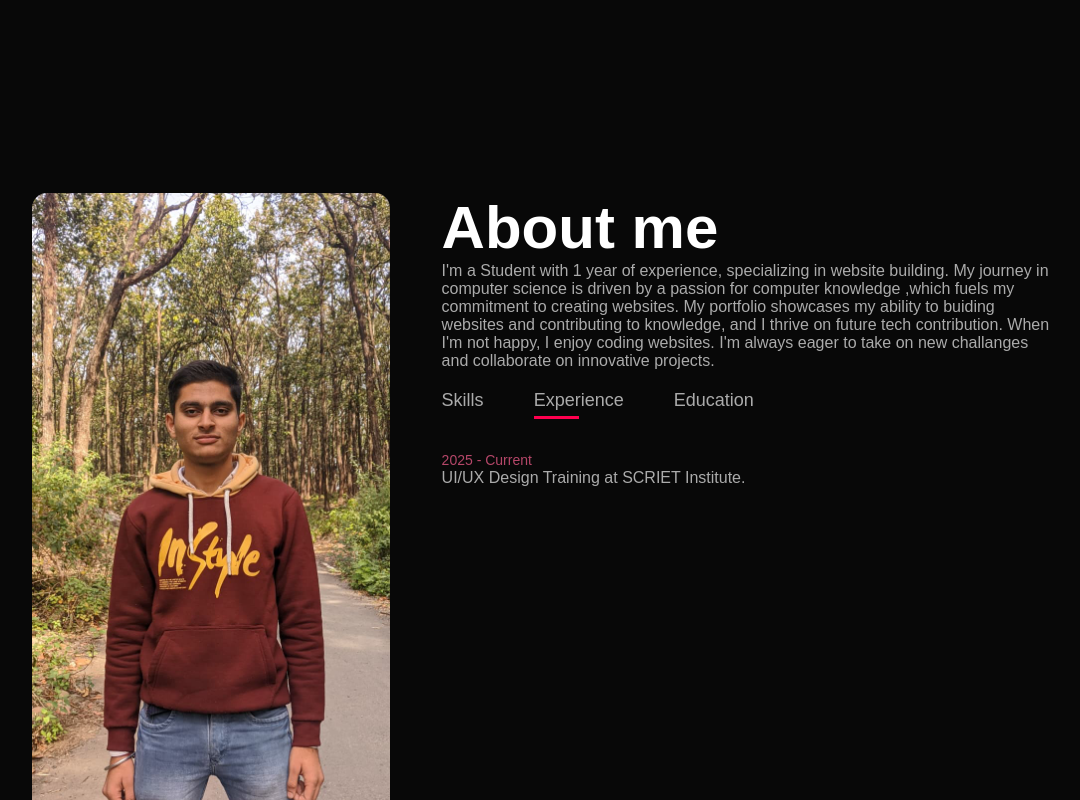
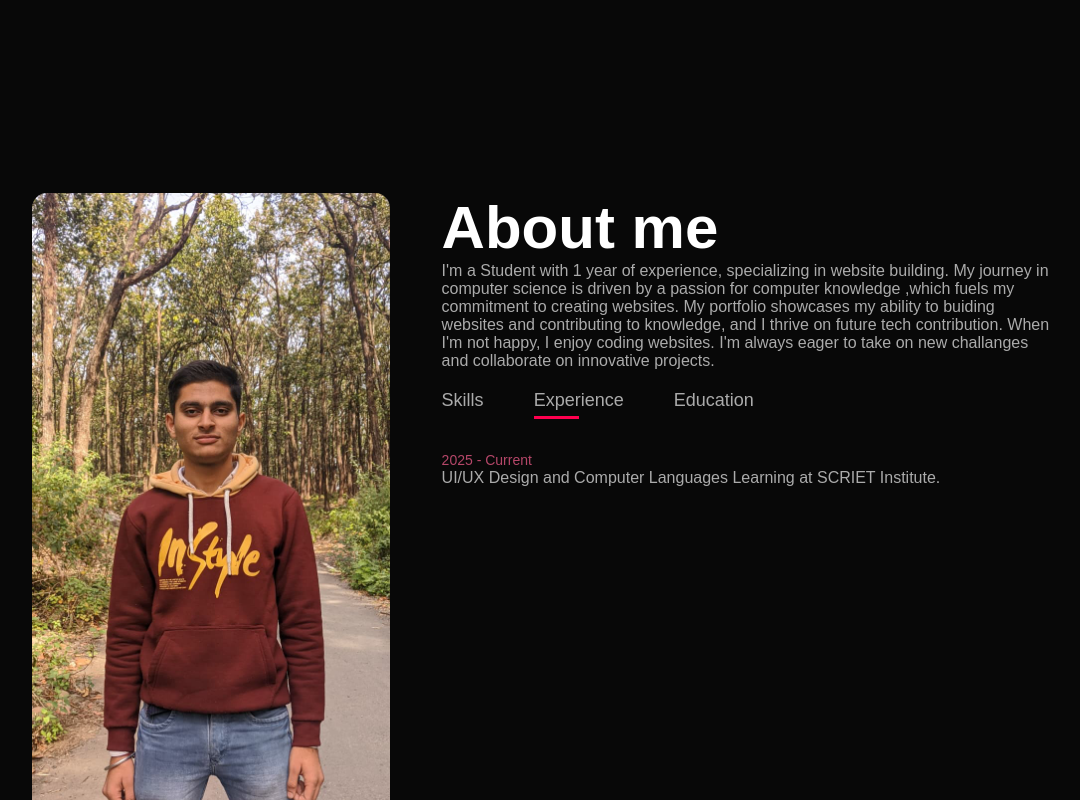
Before and after one commit to akanshparashar/Portfolio, a plain HTML site: page index.html in a window 1280 px wide. Both pictures are taken after a click on the element "Experience". Shown: the part 697-1497 px from the top of the page, without its empty margins (96-1176 px from the left). Drawn offline with Linux system fonts and the light colour scheme.

Commit message:
Update index.html

```diff
--- a/index.html
+++ b/index.html
@@ -54,7 +54,7 @@
                     </div>
                       <div class="tab-contents" id="Experience">
                         <ul>
-                            <li><span>2025 - Current</span><br>UI/UX Design Training at SCRIET Institute.</li>
+                            <li><span>2025 - Current</span><br>UI/UX Design and Computer Languages Learning at SCRIET Institute.</li>
                         </ul>
                     </div>
                     <div class="tab-contents" id= 'Education'>
```
